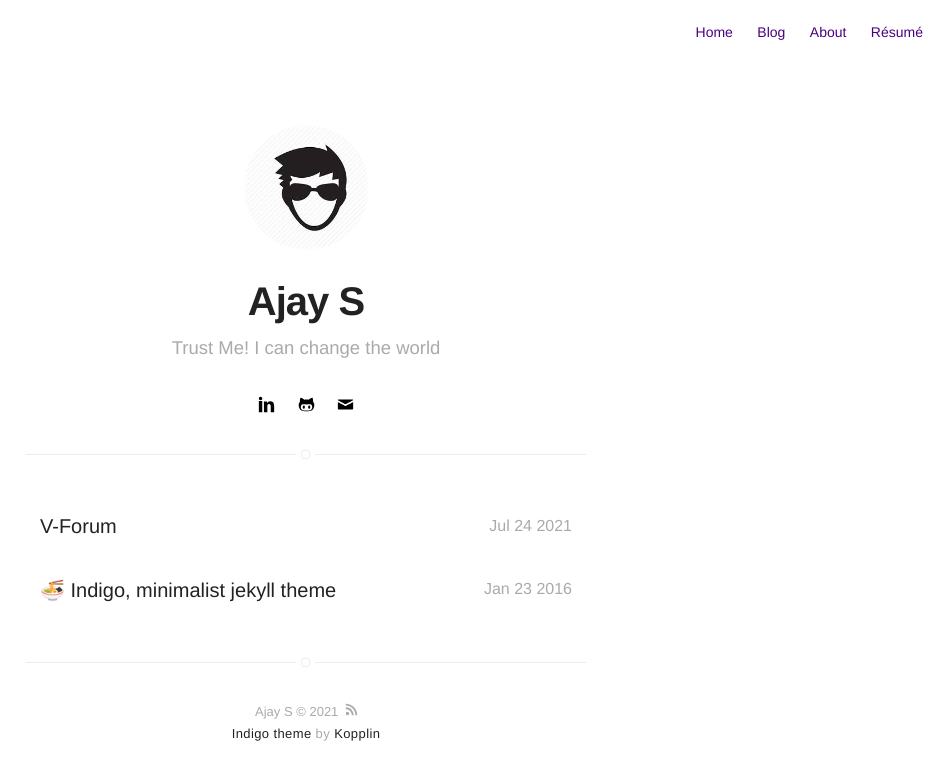
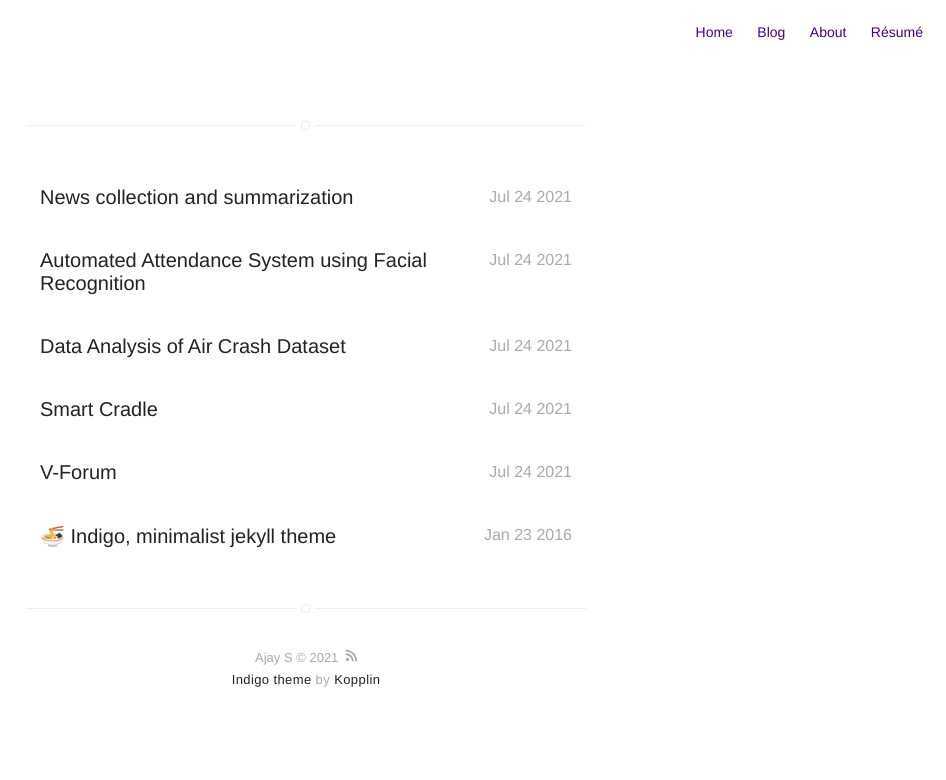
Before and after one commit to ajs997/ajs997.github.io, a Jekyll site: the page built from projects.html, in a window 1280 px wide. Shown: the top 780 px of the page, without its empty margins (334-1280 px from the left). Built offline with Jekyll 4.4.1, drawn with Linux system fonts in a browser that asks for light colours; emoji names are drawn with the system emoji font.

```diff
--- a/_includes/header.html
+++ b/_includes/header.html
@@ -1,6 +1,4 @@
 {% if page.title == "Home"
-   or page.title == "Blog"
-   or page.title == "Projects"
    or page.title == "Tags"
 %}{% assign showHeader = true %}{% endif %}
 
--- /dev/null
+++ b/_posts/2021-07-24-automated-attendance-system-using-facial-recognition.md
@@ -0,0 +1,10 @@
+---
+title: Automated Attendance System using Facial Recognition
+hidden: true
+projects: true
+category: projects
+layout: post
+date: '2021-07-24 16:48:18'
+---
+
+TBD
--- /dev/null
+++ b/_posts/2021-07-24-data-analysis-of-air-crash-dataset.md
@@ -0,0 +1,10 @@
+---
+title: Data Analysis of Air Crash Dataset
+layout: post
+hidden: true
+category: project
+projects: true
+date: '2021-07-24 16:45:23'
+---
+
+TBD
--- /dev/null
+++ b/_posts/2021-07-24-news-collection-and-summarization.md
@@ -0,0 +1,10 @@
+---
+title: News collection and summarization
+hidden: true
+layout: post
+projects: true
+category: project
+date: '2021-07-24 19:59:26'
+---
+
+TDB
```
Also changed, not shown: _posts/2021-07-24-smart-cradle.md (added, +10 -0 lines).
